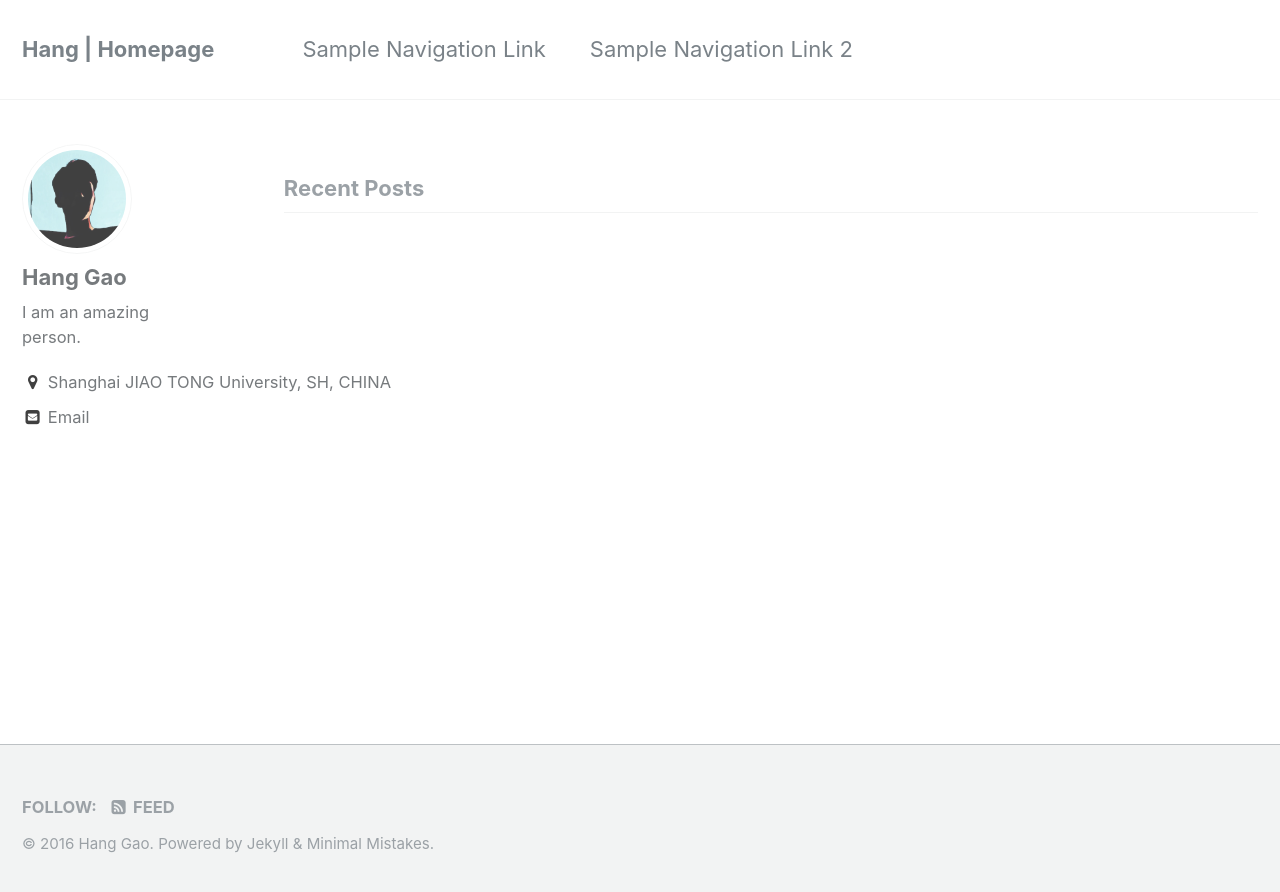
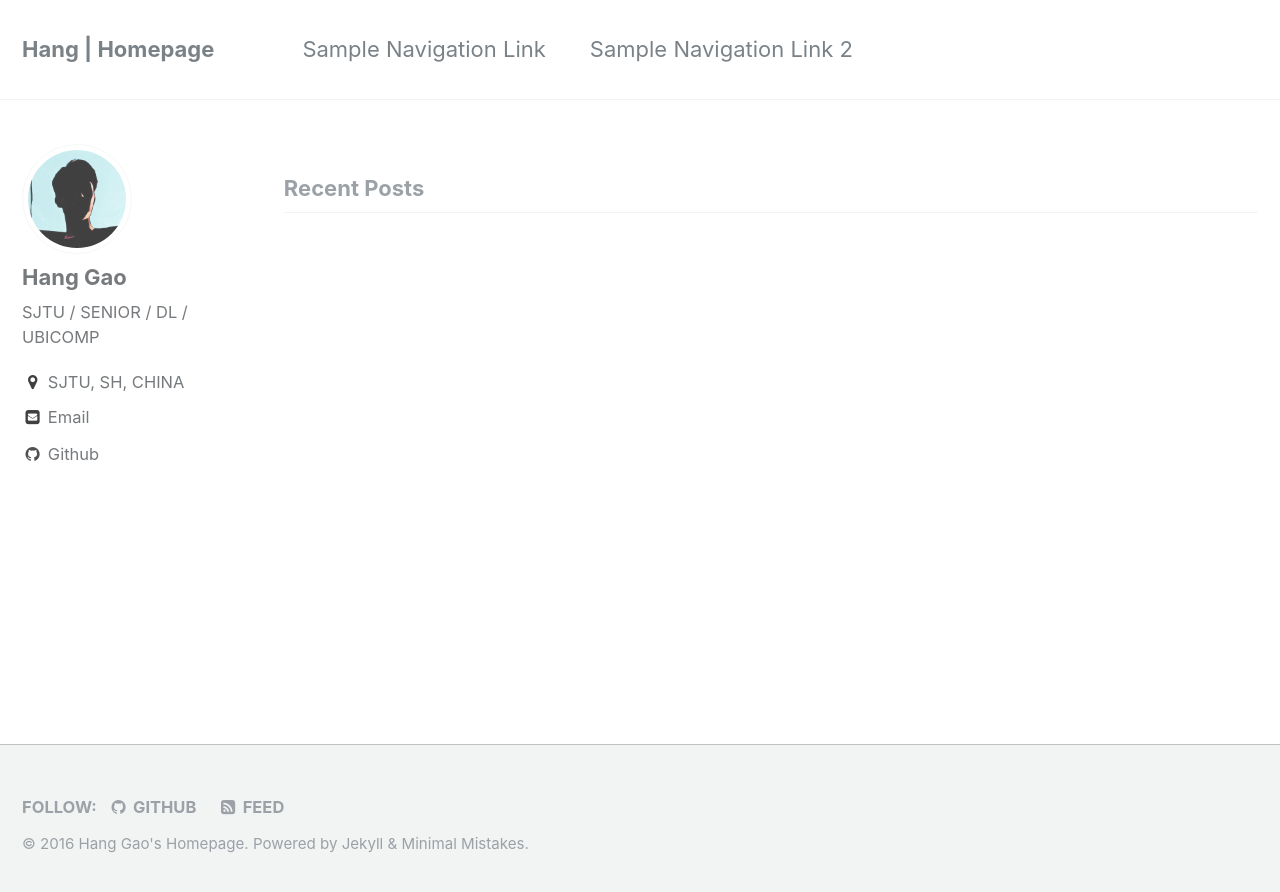
Before and after one commit to weizhixiang-workspace/cullengao.github.io, a Jekyll site: the page built from index.html, in a window 1280 px wide. Shown: the top 892 px of the page. Built offline with Jekyll 4.4.1, drawn with Linux system fonts in a browser that asks for light colours; the list of posts is cut into pages by our own code.

Commit message:
Some changes

```diff
--- a/_config.yml
+++ b/_config.yml
@@ -9,9 +9,10 @@
 locale                   : "en"
 title                    : "Hang | Homepage"
 title_separator          : "-"
-name                     : "Hang Gao"
-description              : "An amazing website."
-url                      : "https://cullengao.github.io"
+name                     : "Hang Gao's Homepage"
+description              : "the description"
+#url                      : "https://cullengao.github.io"
+url                      : "http://localhost:4000"
 baseurl                  : # the subpath of your site, e.g. "/blog"
 repository               : "CullenGao/cullengao.github.io"
 teaser                   : # filename of teaser fallback teaser image placed in /images/, .e.g. "500x300.png"
@@ -79,8 +80,8 @@ analytics:
 author:
   name             : "Hang Gao"
   avatar           : "me.jpg"
-  bio              : "I am an amazing person."
-  location         : "Shanghai JIAO TONG University, SH, CHINA"
+  bio              : "SJTU / SENIOR / DL / UBICOMP"
+  location         : "SJTU, SH, CHINA"
   email            : "cullengao@gmail.com"
   uri              :
   bitbucket        :
@@ -89,7 +90,7 @@ author:
   flickr           :
   facebook         :
   foursquare       :
-  github           :
+  github           : "cullengao"
   google_plus      :
   keybase          :
   instagram        :
```
